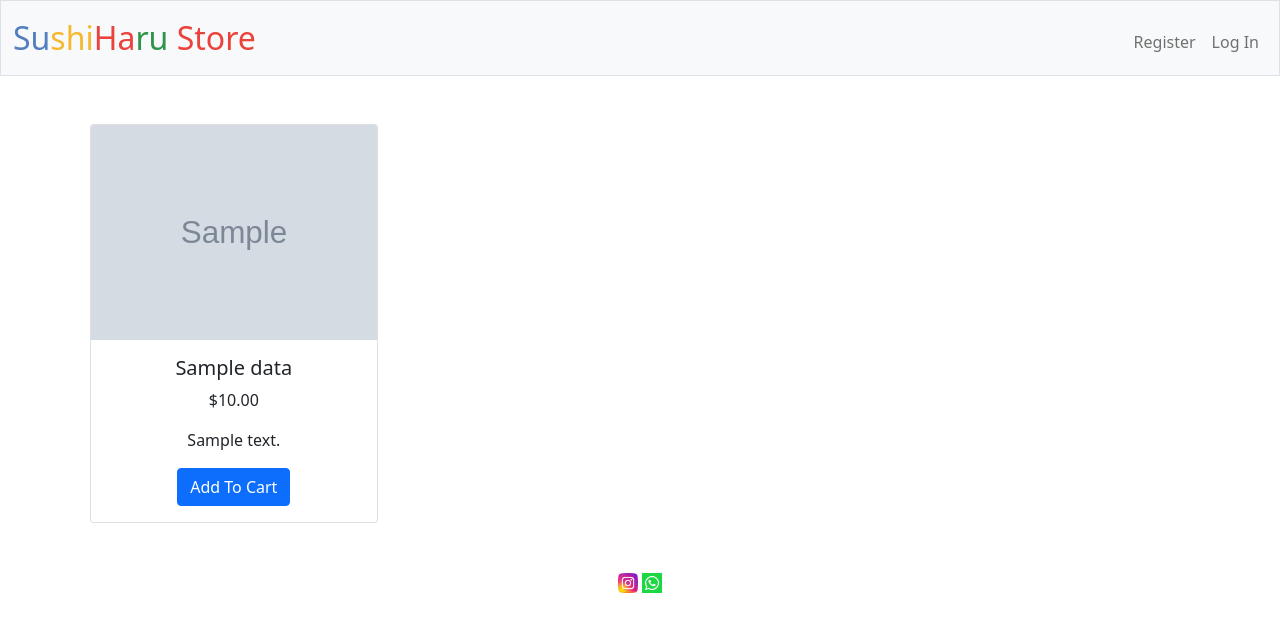
After one commit to windy2021/cs50-final-project, a Flask app: template templates/index.html in a window 1280 px wide. The commit adds this page. Shown: the top 632 px of the page. Run offline with Flask 2, Linux system fonts and the light colour scheme; the template is opened without the code that fills it: most values are stand-ins (such as "Sample title", 1, 10 or a date in 2020); grey boxes marked "Sample" are stand-in pictures; some libraries are stand-ins or nearby versions.

Commit message:
Modify index, add images to menu

```diff
--- a/app.py
+++ b/app.py
@@ -36,13 +36,80 @@ def after_request(response):
 
 @app.route("/")
 def index():
+    products = db.execute("Select * from products;")
+    print(products)
+    if products is not None:
+        return render_template("index.html", data = products)
     return apology("test")
 
-login_required()
-@app.route("/register")
+@app.route("/register", methods=["GET", "POST"])
 def register():
+
+    if request.method == "POST":
+        """Register user"""
+        if not request.form.get("username"):
+            return apology("must provide username", 400)
+
+        rows = db.execute("SELECT * FROM users WHERE username = ?", request.form.get("username"))
+        if len(rows) != 0:
+            return apology("username already exists", 400)
+
+        if not request.form.get("password") or not request.form.get("confirmation"):
+            return apology("must provide password", 400)
+
+        if request.form.get("password") != request.form.get("confirmation"):
+            return apology("password not matched", 400)
+
+        pwd = generate_password_hash(request.form.get("password"), method='pbkdf2:sha256', salt_length=8)
+
+        insertQuery = "INSERT INTO users(username, hash) VALUES('" + request.form.get("username") + "', '" + pwd + "') "
+        db.execute(insertQuery)
+
+        return redirect("/login")
     return render_template("register.html")
 
-@app.route("/login")
+@app.route("/login", methods=["GET", "POST"])
 def login():
-    return render_template("login")
+    """Log user in"""
+
+    # Forget any user_id
+    session.clear()
+
+    # User reached route via POST (as by submitting a form via POST)
+    if request.method == "POST":
+
+        # Ensure username was submitted
+        if not request.form.get("username"):
+            return apology("must provide username", 403)
+
+        # Ensure password was submitted
+        elif not request.form.get("password"):
+            return apology("must provide password", 403)
+
+        # Query database for username
+        rows = db.execute("SELECT * FROM users WHERE username = ?",
+                          request.form.get("username"))
+
+        # Ensure username exists and password is correct
+        if len(rows) != 1 or not check_password_hash(rows[0]["hash"], request.form.get("password")):
+            return apology("invalid username and/or password", 403)
+
+        # Remember which user has logged in
+        session["user_id"] = rows[0]["id"]
+
+        # Redirect user to home page
+        return redirect("/")
+
+    # User reached route via GET (as by clicking a link or via redirect)
+    else:
+        return render_template("login.html")
+
+@app.route("/logout")
+def logout():
+    """Log user out"""
+
+    # Forget any user_id
+    session.clear()
+
+    # Redirect user to login form
+    return redirect("/")
--- /dev/null
+++ b/static/index.js
@@ -0,0 +1,5 @@
+function addToCart(event){
+    alert("add to cart clicked")
+    console.log(event)
+    document.getElementById("shoppingCart").style.display = "block";
+}
--- a/static/styles.css
+++ b/static/styles.css
@@ -58,3 +58,12 @@ table td {
 tbody tr:nth-of-type(odd) {
     background-color: rgb(179, 208, 255, 0.3)
 }
+
+.fit-pic {
+    width: 20px;
+}
+
+#shoppingCart{
+    display: none;
+    position: absolute;
+}
--- /dev/null
+++ b/templates/index.html
@@ -0,0 +1,44 @@
+{% extends "layout.html" %}
+
+{% block title %}
+Menu
+{% endblock %}
+
+{% block main %}
+
+<div class="card" id="shoppingCart">
+  <div class="card-header">
+    Featured
+  </div>
+  <div class="card-body">
+    <h5 class="card-title">Special title treatment</h5>
+    <p class="card-text">With supporting text below as a natural lead-in to additional content.</p>
+    <a href="#" class="btn btn-primary">Go somewhere</a>
+  </div>
+</div>
+
+{% if data %}
+<div class="container">
+    <div class="row">
+    {% for dt in data %}
+<div class="col">
+    <div class="card" style="width: 18rem;">
+        <img class="card-img-top" src="static/{{dt.img_url}}" alt="{{dt.name}}">
+        <div class="card-body">
+            <h5 class="card-title">{{dt.name}}</h5>
+            <p>{{dt.price | usd}}</p>
+            <p class="card-text">{{dt.description}}</p>
+            <a class="btn btn-primary" onclick="addToCart(event)">Add To Cart</a>
+        </div>
+    </div>
+</div>
+    {% endfor %}
+    {% else %}
+        <p colspan="5">
+            No products to show...
+        </p>
+    </div>
+    {% endif %}
+</div>
+
+{% endblock %}
--- a/templates/layout.html
+++ b/templates/layout.html
@@ -9,14 +9,15 @@
 
         <!-- http://getbootstrap.com/docs/5.1/ -->
         <link crossorigin="anonymous" href="https://cdn.jsdelivr.net/npm/bootstrap@5.1.3/dist/css/bootstrap.min.css" integrity="sha384-1BmE4kWBq78iYhFldvKuhfTAU6auU8tT94WrHftjDbrCEXSU1oBoqyl2QvZ6jIW3" rel="stylesheet">
-        <script crossorigin="anonymous" src="https://cdn.jsdelivr.net/npm/bootstrap@5.1.3/dist/js/bootstrap.bundle.min.js" integrity="sha384-ka7Sk0Gln4gmtz2MlQnikT1wXgYsOg+OMhuP+IlRH9sENBO0LRn5q+8nbTov4+1p"></script>
+        <script crossorigin="anonymous" src="https://cdn.jsdelivr.net/npm/bootstrap@5.1.3/dist/js/bootstrap.bundle.min.js" integrity="sha384-ka7Sk0Gln4gmtz2MlQnikT1wXgYsOg+OMhuP+IlRH9sENBO0LRn5q+8nbTov4+1p"/>
+        <script src="static/index.js"></script>
 
         <!-- https://favicon.io/emoji-favicons/money-bag/ -->
-        <link href="/static/favicon.ico" rel="icon">
+        <link href="/static/favicon.jpg" rel="shortcut icon">
 
         <link href="/static/styles.css" rel="stylesheet">
 
-        <title>C$50 Finance: {% block title %}{% endblock %}</title>
+        <title>Sushi Haru: {% block title %}{% endblock %}</title>
 
     </head>
 
@@ -24,24 +25,25 @@
 
         <nav class="bg-light border navbar navbar-expand-md navbar-light">
             <div class="container-fluid">
-                <a class="navbar-brand" href="/"><span class="blue">C</span><span class="red">$</span><span class="yellow">5</span><span class="green">0</span> <span class="red">Finance</span></a>
+                <a class="navbar-brand" href="/"><span class="blue">Su</span><span class="yellow">shi</span><span class="red">Ha</span><span class="green">ru</span> <span class="red">Store</span></a>
                 <button aria-controls="navbar" aria-expanded="false" aria-label="Toggle navigation" class="navbar-toggler" data-bs-target="#navbar" data-bs-toggle="collapse" type="button">
                     <span class="navbar-toggler-icon"></span>
                 </button>
                 <div class="collapse navbar-collapse" id="navbar">
                     {% if session["user_id"] %}
                         <ul class="navbar-nav me-auto mt-2">
-                            <li class="nav-item"><a class="nav-link" href="/history">History</a></li>
+                            <li class="nav-item"><a class="nav-link" href="/history">Purchase History</a></li>
                         </ul>
                         <ul class="navbar-nav ms-auto mt-2">
                             <li class="nav-item"><a class="nav-link" href="/logout">Log Out</a></li>
-                        </ul>
+
                     {% else %}
                         <ul class="navbar-nav ms-auto mt-2">
                             <li class="nav-item"><a class="nav-link" href="/register">Register</a></li>
                             <li class="nav-item"><a class="nav-link" href="/login">Log In</a></li>
-                        </ul>
                     {% endif %}
+                    <li class="nav-item"></li>
+                </ul>
                 </div>
             </div>
         </nav>
@@ -59,9 +61,8 @@
         </main>
 
         <footer class="mb-5 small text-center text-muted">
-            Data provided by <a href="https://iexcloud.io/">IEX</a>
+            <a href="https://www.instagram.com/sushiharu_ptk/"><img src="static/instagram.png" class="fit-pic"></a>
+            <a href="https://l.instagram.com/?u=https%3A%2F%2Fwa.me%2F6281254058512&e=ATNtezKf76zg0Cq3H8-FY1R-dK8JJdm9BCCgndBQu4xPQFozxTYxtOo_En472XJrv7GeEKpXSRY61Jfmj4ITrg&s=1"><img src="static/whatsapp.png" class="fit-pic"></a>
         </footer>
-
     </body>
-
 </html>
```
Also changed, not shown: mylittlestore.db, static/favicon.jpg (added), static/instagram.png (added), static/whatsapp.png (added).
